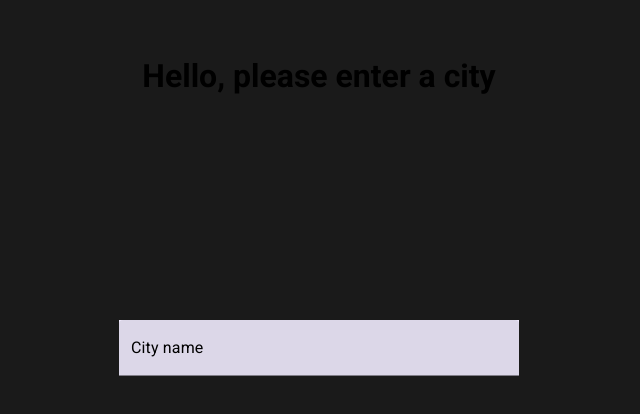
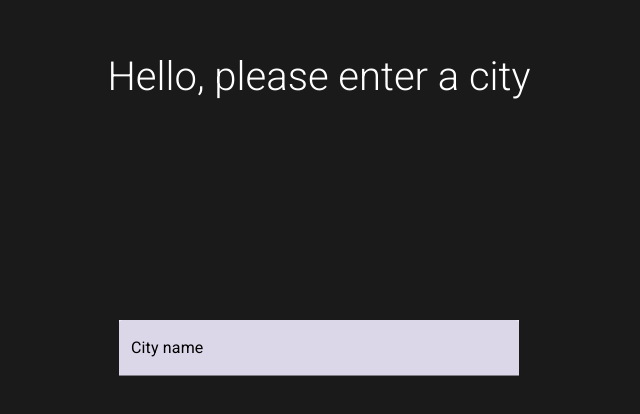
Before and after one commit to IsakLarsson/Weatherapp, a React (Create React App) app in the folder weather/: page / in a window 1280 px wide. Shown: the part 324-738 px from the top of the page, without its empty margins (321-961 px from the left). Built offline with nearby package versions, Linux system fonts and the light colour scheme.

Commit message:
Updates
Constant re-renders from missused state but idc rn

```diff
--- a/weather/public/index.html
+++ b/weather/public/index.html
@@ -10,6 +10,11 @@
       content="Web site created using create-react-app"
     />
     <link rel="apple-touch-icon" href="%PUBLIC_URL%/logo192.png" />
+    <link rel="preconnect" href="https://fonts.gstatic.com" />
+    <link
+      href="https://fonts.googleapis.com/css2?family=Roboto:wght@200;300;400;500;600&display=swap"
+      rel="stylesheet"
+    />
     <!--
       manifest.json provides metadata used when your web app is installed on a
       user's mobile device or desktop. See https://developers.google.com/web/fundamentals/web-app-manifest/
--- a/weather/src/App.css
+++ b/weather/src/App.css
@@ -1,4 +1,6 @@
-@import url("https://fonts.googleapis.com/css2?family=Roboto:wght@200;300;400;500;600;700&display=swap");
+body {
+  font-family: "Roboto", sans-serif;
+}
 
 .App {
   background-color: #1a1a1a;
@@ -20,10 +22,19 @@
   width: 500px;
 }
 
-.card h1 {
+h1 {
+  color: #fff;
   font-weight: 300;
   margin: 10px;
   font-size: 2.5rem;
+}
+
+h2 {
+  font-weight: 300;
+}
+
+h3 {
+  font-weight: 300;
 }
 
 .card p {
--- a/weather/src/App.js
+++ b/weather/src/App.js
@@ -1,8 +1,9 @@
 import "./App.css";
+import "./components/Card.css";
 import Card from "./components/Card.jsx";
 import TextField from "@material-ui/core/TextField";
 import { makeStyles } from "@material-ui/core/styles";
-import { useState, useEffect } from "react";
+import { useState } from "react";
 
 const useStyles = makeStyles({
   textField: {
@@ -39,7 +40,6 @@ function App() {
         console.log("error 404");
       } else {
         setCityData(data);
-        console.log(cityData);
       }
     } catch (error) {
       console.log(error);
@@ -61,20 +61,6 @@ function App() {
     let fieldValue = event.target.value;
     setCityName(fieldValue);
   };
-
-  useEffect(() => {
-    /* const listener = (event) => {
-      if (event.code === "Enter" || event.code === "NumpadEnter") {
-        console.log("Enter key was pressed");
-        console.log("current city name: ", cityName);
-
-        let data = getCityData();
-
-        console.log("APP.js city state: ", cityData);
-      }
-    }; */
-    return () => {};
-  });
 
   return (
     <div className="App">
--- a/weather/src/components/Card.css
+++ b/weather/src/components/Card.css
@@ -1,2 +1,3 @@
-.card {
+h1 {
+  color: #fff;
 }
--- a/weather/src/components/Card.jsx
+++ b/weather/src/components/Card.jsx
@@ -3,19 +3,25 @@ import Drizzle from "../icons/partly-cloudy-day-drizzle.svg";
 import SnowIcon from "../icons/snow.svg";
 import ClearSkyIcon from "../icons/clear-day.svg";
 import CloudyIcon from "../icons/cloudy.svg";
+import RainIcon from "../icons/rain.svg";
+import ThunderIcon from "../icons/thunderstorm.svg";
 
 const Card = (props) => {
   const [cityData, setCityData] = useState();
 
   useEffect(() => {
-    console.log(props.cityData);
     setCityData(props.cityData);
     return () => {};
   }, [props.cityData]);
 
   const WeatherIcon = () => {
-    switch (cityData.weather[0].description) {
-      case "snow":
+    let weatherCode = cityData.weather[0].id;
+
+    let firstDigit = String(weatherCode).charAt(0);
+    console.log(firstDigit);
+    switch (firstDigit) {
+      case 6:
+        console.log("yeet");
         return <img src={SnowIcon} />;
       case "clear sky":
         return <img src={ClearSkyIcon} />;
@@ -27,15 +33,14 @@ const Card = (props) => {
 
   return (
     <div>
+      <div className="card">
         {cityData && (
-        <div className="card">
+          <>
             <WeatherIcon />
-          <h1>{props.hej}</h1>
             <h1>{cityData.name}</h1>
             <h2>{Math.round(cityData.main.temp)}°C</h2>
             <h3>Feels like: {Math.round(cityData.main.feels_like)}°C</h3>
-          <p>{cityData.weather[0].description}</p>
-        </div>
+          </>
         )}
         {!cityData && (
           <>
@@ -43,6 +48,7 @@ const Card = (props) => {
             <h1>Hello, please enter a city</h1>
           </>
         )}
+      </div>
     </div>
 
     /* <div className="card">
```
Also changed, not shown: 1 other file (tests, documents, lock files or other folders). Lines whose indentation alone changed are shown as unchanged.
